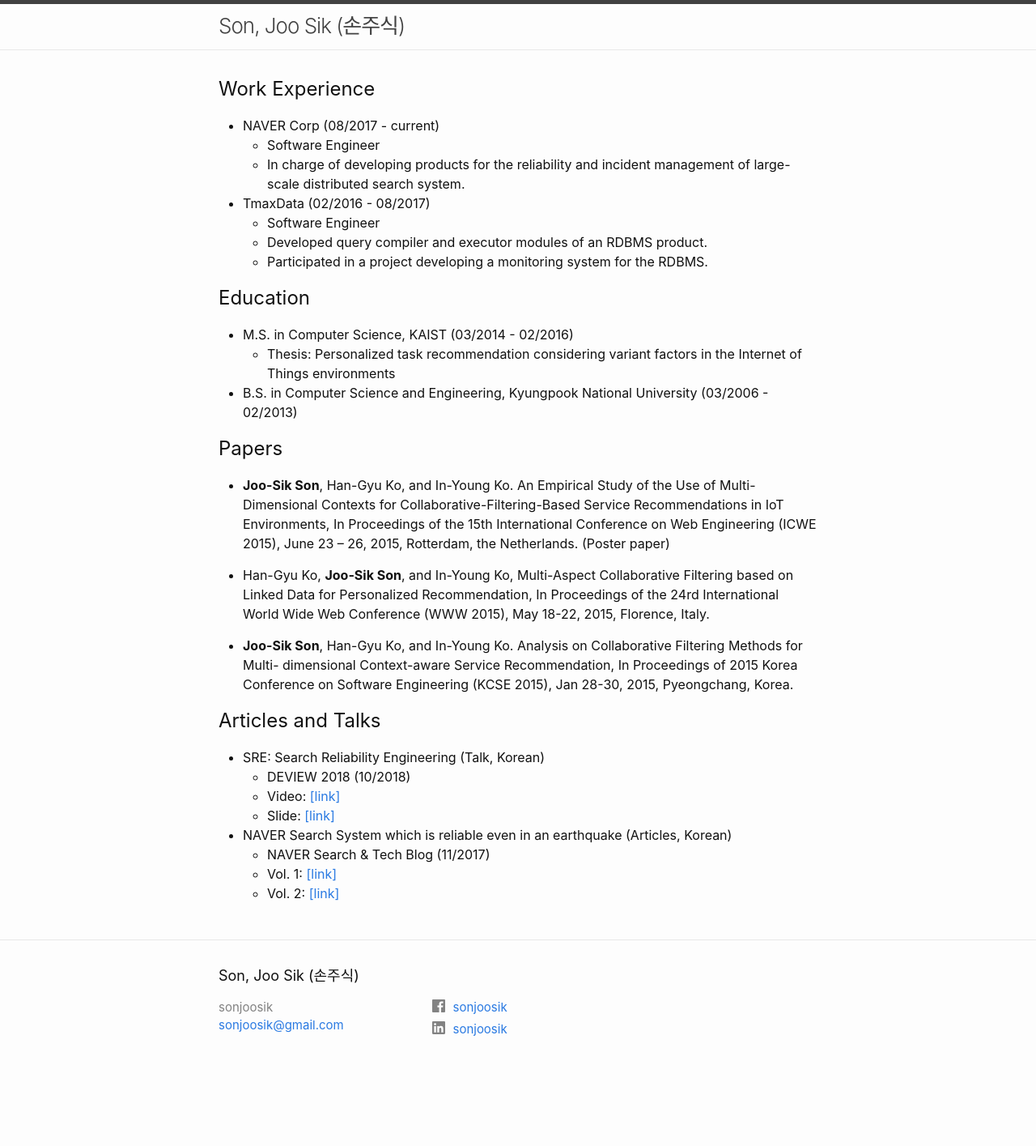
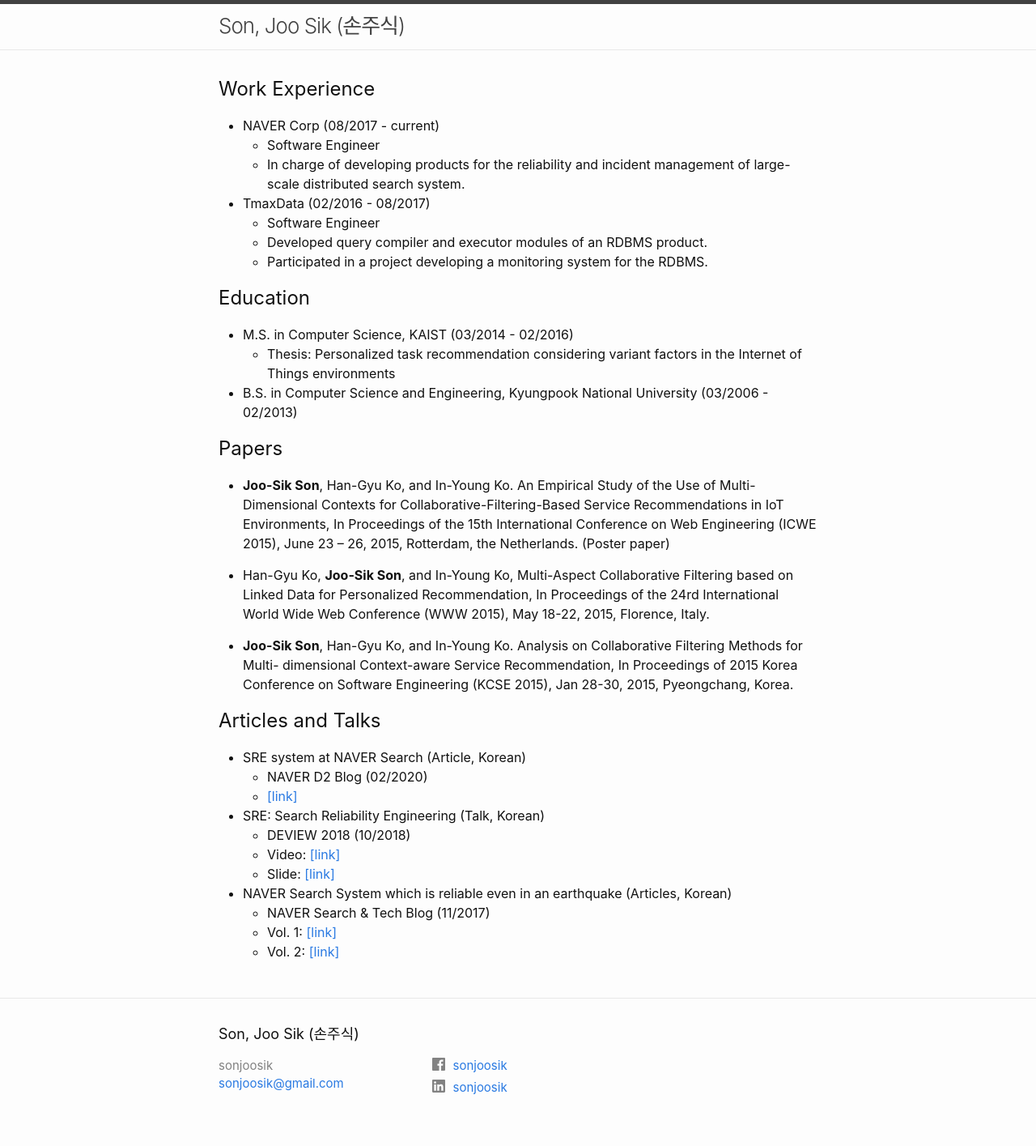
Before and after one commit to sonjoosik/sonjoosik.com, a Jekyll site: the page built from index.md, in a window 1280 px wide. Shown: the whole page at 81% size. Built offline with Jekyll 4.4.1, drawn with Linux system fonts in a browser that asks for light colours; before the commit the page ends 1343 px from its top, so only the background shows below that.

Commit message:
Update index.md

```diff
--- a/index.md
+++ b/index.md
@@ -31,6 +31,9 @@ title: :)
 * **Joo-Sik Son**, Han-Gyu Ko, and In-Young Ko. Analysis on Collaborative Filtering Methods for Multi- dimensional Context-aware Service Recommendation, In Proceedings of 2015 Korea Conference on Software Engineering (KCSE 2015), Jan 28-30, 2015, Pyeongchang, Korea.
 
 ## Articles and Talks
+* SRE system at NAVER Search (Article, Korean)
+  * NAVER D2 Blog (02/2020)
+  * [[link]](https://d2.naver.com/helloworld/2047663)
 * SRE: Search Reliability Engineering (Talk, Korean)
   * DEVIEW 2018 (10/2018)
   * Video: [[link]](https://deview.kr/2018/schedule/253?lang=en)
```
